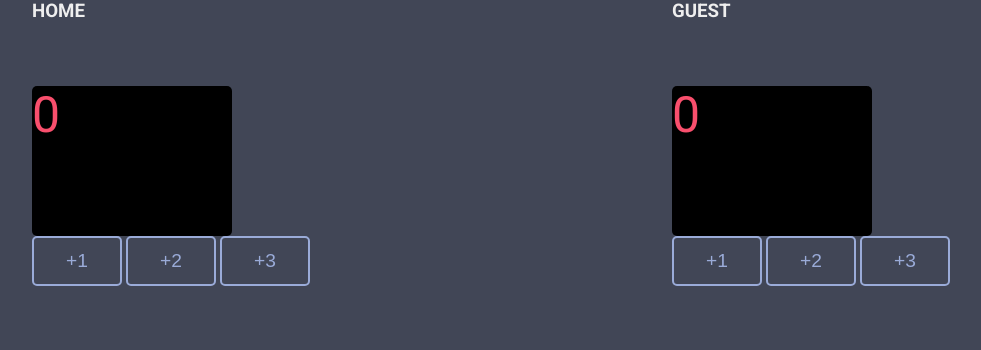
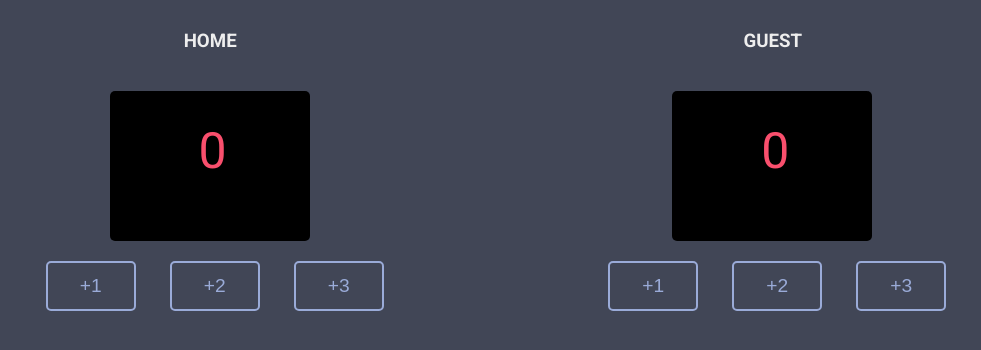
Before and after one commit to petetashod/bballScoreboard, a website built with Vite: page index.html in a window 1280 px wide. Shown: the whole page, without its empty margins (149-1130 px from the left). Built offline with nearby package versions, Linux system fonts and the light colour scheme.

Commit message:
first commit

```diff
--- a/index.css
+++ b/index.css
@@ -7,7 +7,9 @@ body {
 
 .container {
   display: flex;
-  justify-content: space-around;
+  justify-content: space-evenly;
+  text-align: center;
+  margin: 0px auto 0px auto;
 }
 
 h3 {
@@ -15,13 +17,22 @@ h3 {
   color: #eeeeee;
   font-weight: 700;
   font-style: normal;
-  margin: 0px;
+  text-align: center;
+  margin-top: 30px;
+  margin-left: 130px;
   padding: 0px;
   height: 36px;
   width: 149px;
+  position: relative;
 }
 
 .score-styling {
+  display: flex;
+  flex-direction: column;
+  align-items: end;
+  justify-content: center;
+  padding: 0px;
+  margin-top: 25px;
   color: #f94f6d;
   font-size: 50px;
   font-family: "Roboto", sans-serif;
@@ -32,6 +43,7 @@ h3 {
 }
 
 .add-points-styling {
+  margin-right: 30px;
   background-color: #414656;
   border: 2.5px solid #9aabd8;
   color: #9aabd8;
@@ -48,3 +60,12 @@ h3 {
   border: 1px solid #9aabd8;
   border-style: none;
 }
+.button {
+  text-align: center;
+  margin-top: 20px;
+  margin-left: 40px;
+}
+
+.score-board {
+  margin: 0px auto 0px auto;
+}
--- a/index.html
+++ b/index.html
@@ -24,23 +24,27 @@
   </head>
   <body>
     <div class="container">
-      <div>
+      <div class="home-container">
         <h3 class="title">HOME</h3>
         <div class="score-board">
           <p id="home-score" class="score-styling">0</p>
         </div>
-        <button id="home-add-one" class="add-points-styling">+1</button>
-        <button id="home-add-two" class="add-points-styling">+2</button>
-        <button id="home-add-three" class="add-points-styling">+3</button>
+        <div class="button">
+          <button class="add-points-styling" onclick="homAddOne()">+1</button>
+          <button class="add-points-styling" onclick="homAddTwo()">+2</button>
+          <button class="add-points-styling" onclick="homAddThree()">+3</button>
+        </div>
       </div>
-      <div>
+      <div class="guest-container">
         <h3 class="title">GUEST</h3>
         <div class="score-board">
           <p id="guest-score" class="score-styling">0</p>
         </div>
-        <button id="guest-add-one" class="add-points-styling">+1</button>
-        <button id="guest-add-two" class="add-points-styling">+2</button>
-        <button id="guest-add-three" class="add-points-styling">+3</button>
+        <div class="button">
+          <button class="add-points-styling" onclick="awAddOne()">+1</button>
+          <button class="add-points-styling" onclick="awAddTwo()">+2</button>
+          <button class="add-points-styling" onclick="awAddThree()">+3</button>
+        </div>
       </div>
     </div>
     <script src="index.js"></script>
--- a/index.js
+++ b/index.js
@@ -0,0 +1,36 @@
+/** @format */
+
+let guestScore = document.getElementById("guest-score");
+let homeScore = document.getElementById("home-score");
+let home = 0;
+let away = 0;
+
+function homAddOne() {
+  home += 1;
+  homeScore.textContent = home;
+}
+
+function homAddTwo() {
+  home += 2;
+  homeScore.textContent = home;
+}
+
+function homAddThree() {
+  home += 3;
+  homeScore.textContent = home;
+}
+
+function awAddOne() {
+  away += 1;
+  guestScore.textContent = away;
+}
+
+function awAddTwo() {
+  away += 2;
+  guestScore.textContent = away;
+}
+
+function awAddThree() {
+  away += 3;
+  guestScore.textContent = away;
+}
```
